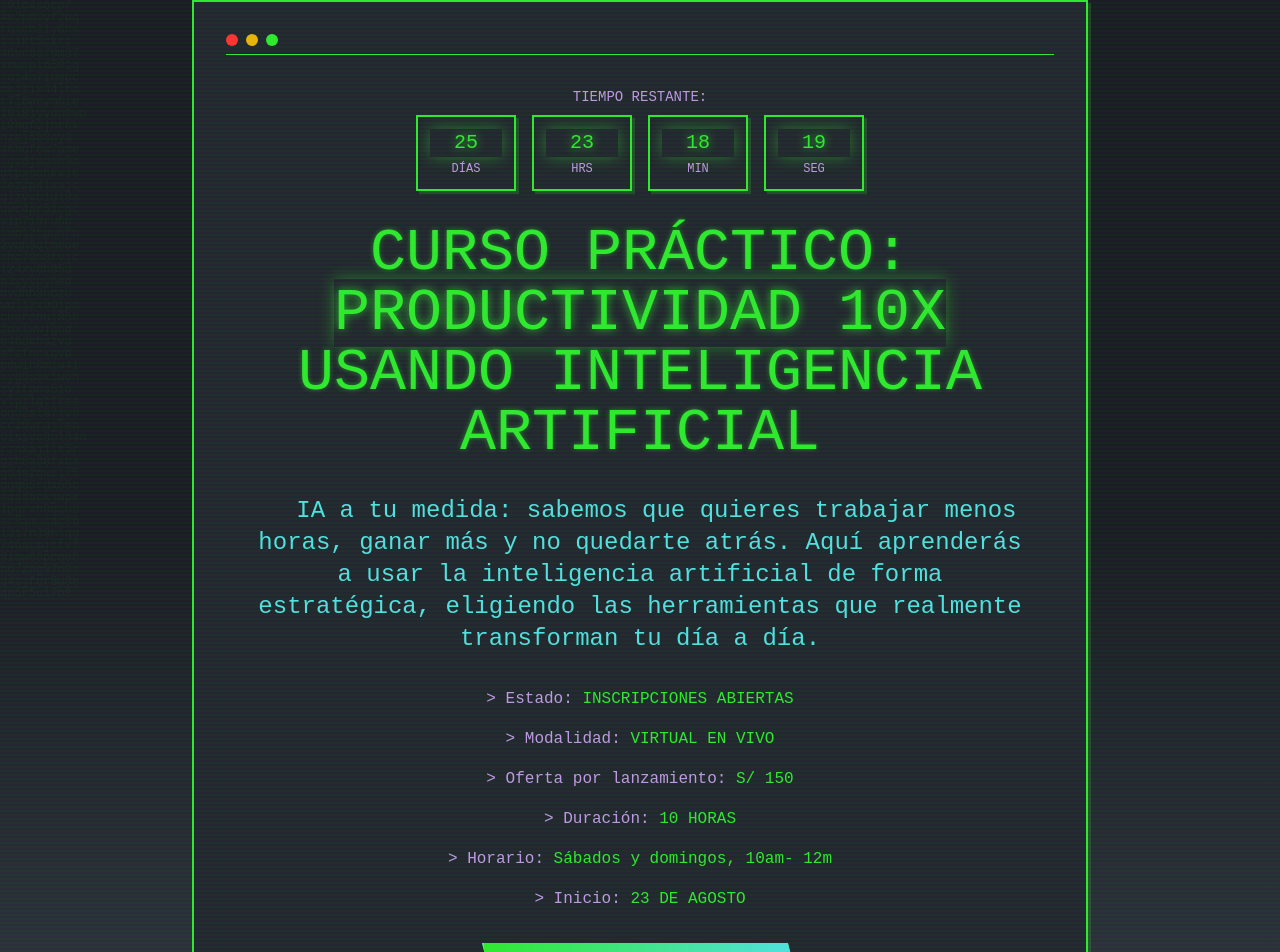
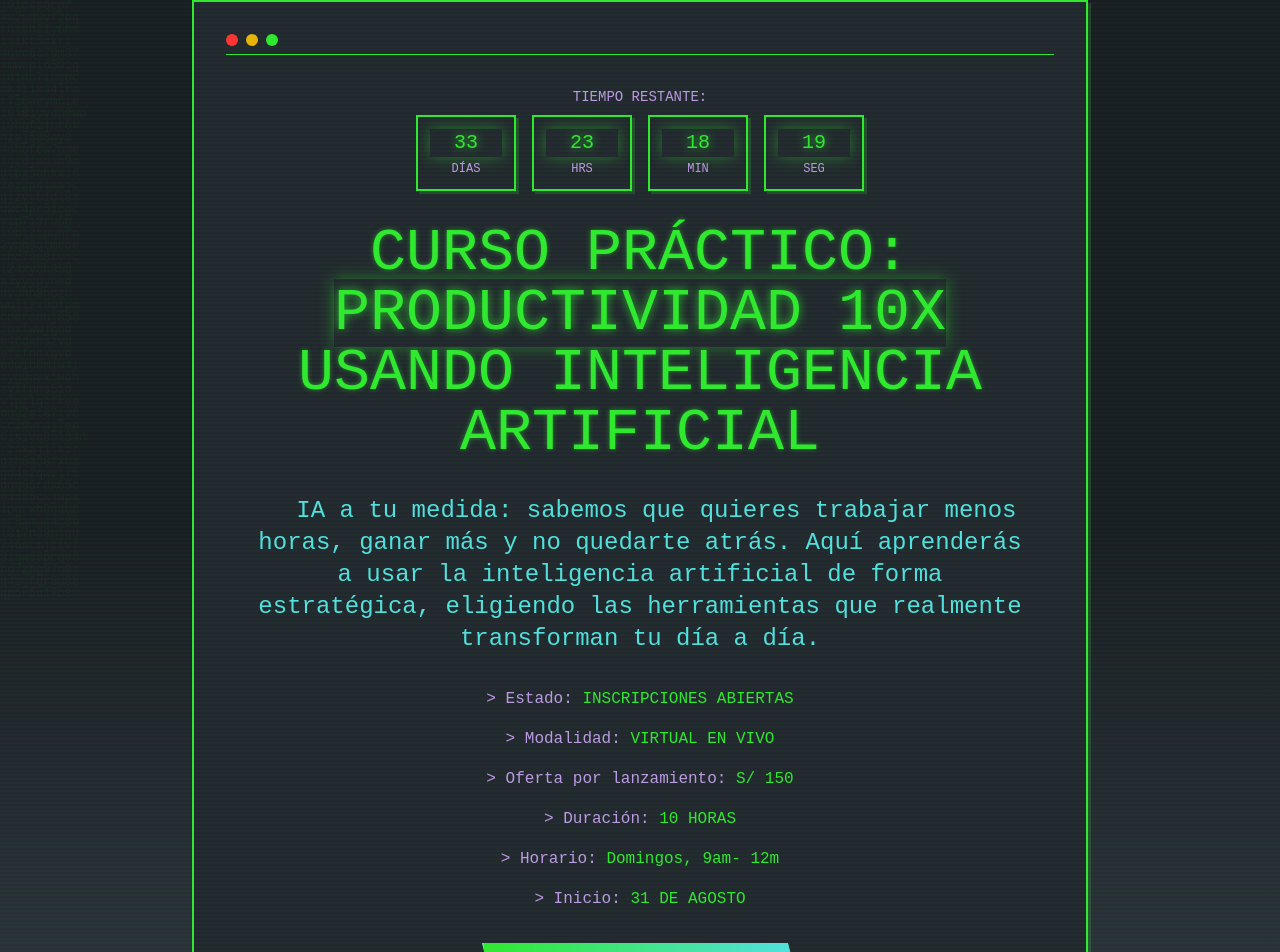
Before and after one commit to santiagozevallosq/retro-ai-bootcamp, a React (Vite) app: page / in a window 1280 px wide. Shown: the top 952 px of the page. Built offline with nearby package versions, Linux system fonts and the light colour scheme.

Commit message:
modificación de la fecha de lanzamiento

```diff
--- a/src/components/BonusSection.tsx
+++ b/src/components/BonusSection.tsx
@@ -36,7 +36,7 @@ const BonusSection = () => {
             {/* Countdown Timer */}
             <div className="mb-8">
               <div className="bg-muted p-6 pixel-border">
-                 <CountdownTimer targetDate="2025-08-23T00:00:00" />
+                 <CountdownTimer targetDate="2025-08-31T00:00:00" />
               </div>
             </div>
 
--- a/src/components/RetroHero.tsx
+++ b/src/components/RetroHero.tsx
@@ -25,7 +25,7 @@ const RetroHero = () => {
           <div className="space-y-8">
 
             <div className="my-8">
-              <CountdownTimer targetDate="2025-08-23T00:00:00" />
+              <CountdownTimer targetDate="2025-08-31T00:00:00" />
             </div>
 
             <div className="terminal-text">
@@ -59,10 +59,10 @@ const RetroHero = () => {
                 {'>'}  Duración: <span className="text-primary">10 HORAS</span>
               </div>
               <div className="font-sans text-accent">
-                {'>'}  Horario: <span className="text-primary">Sábados y domingos, 10am- 12m</span>
+                {'>'}  Horario: <span className="text-primary">Domingos, 9am- 12m</span>
               </div>
               <div className="font-sans text-accent">
-                {'>'}  Inicio: <span className="text-primary">23 DE AGOSTO</span>
+                {'>'}  Inicio: <span className="text-primary">31 DE AGOSTO</span>
               </div>
             </div>
 
```
